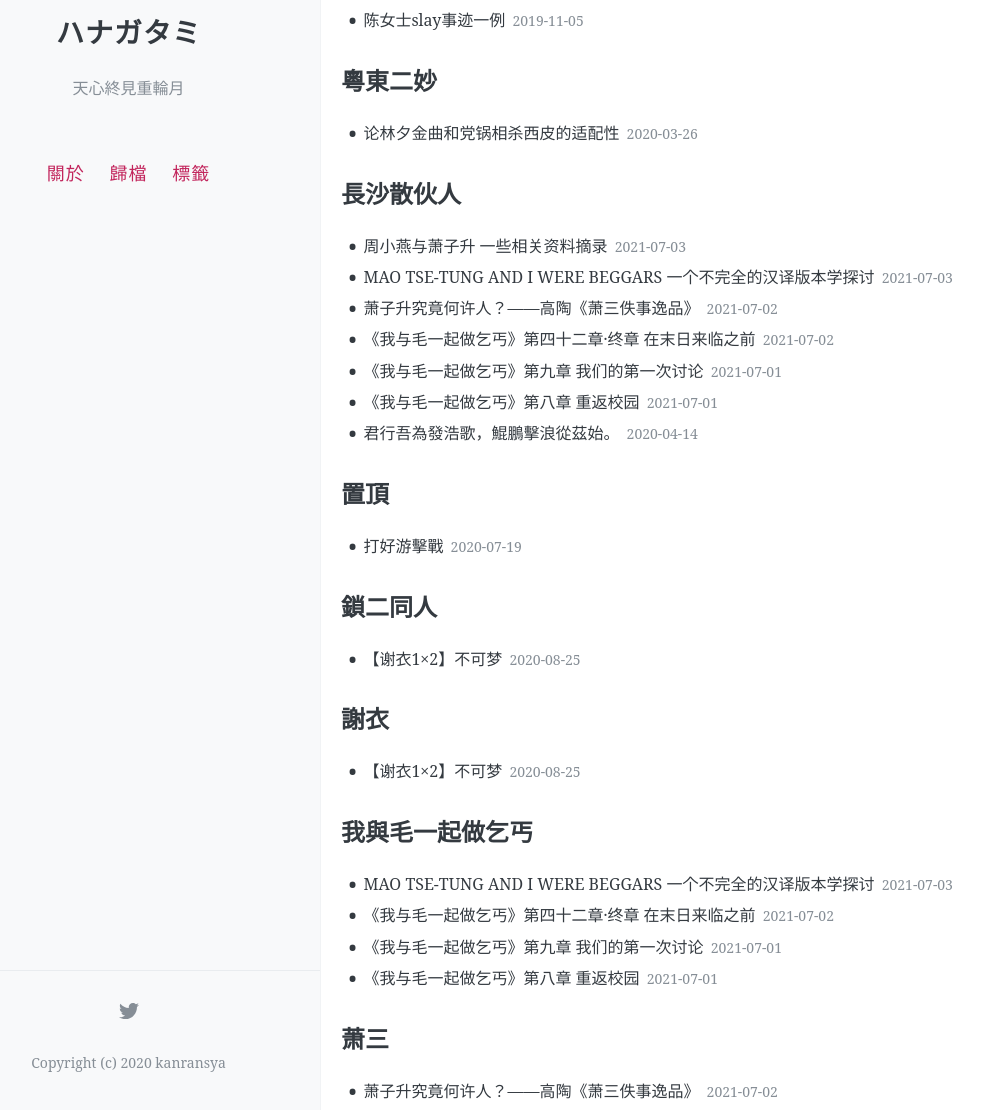
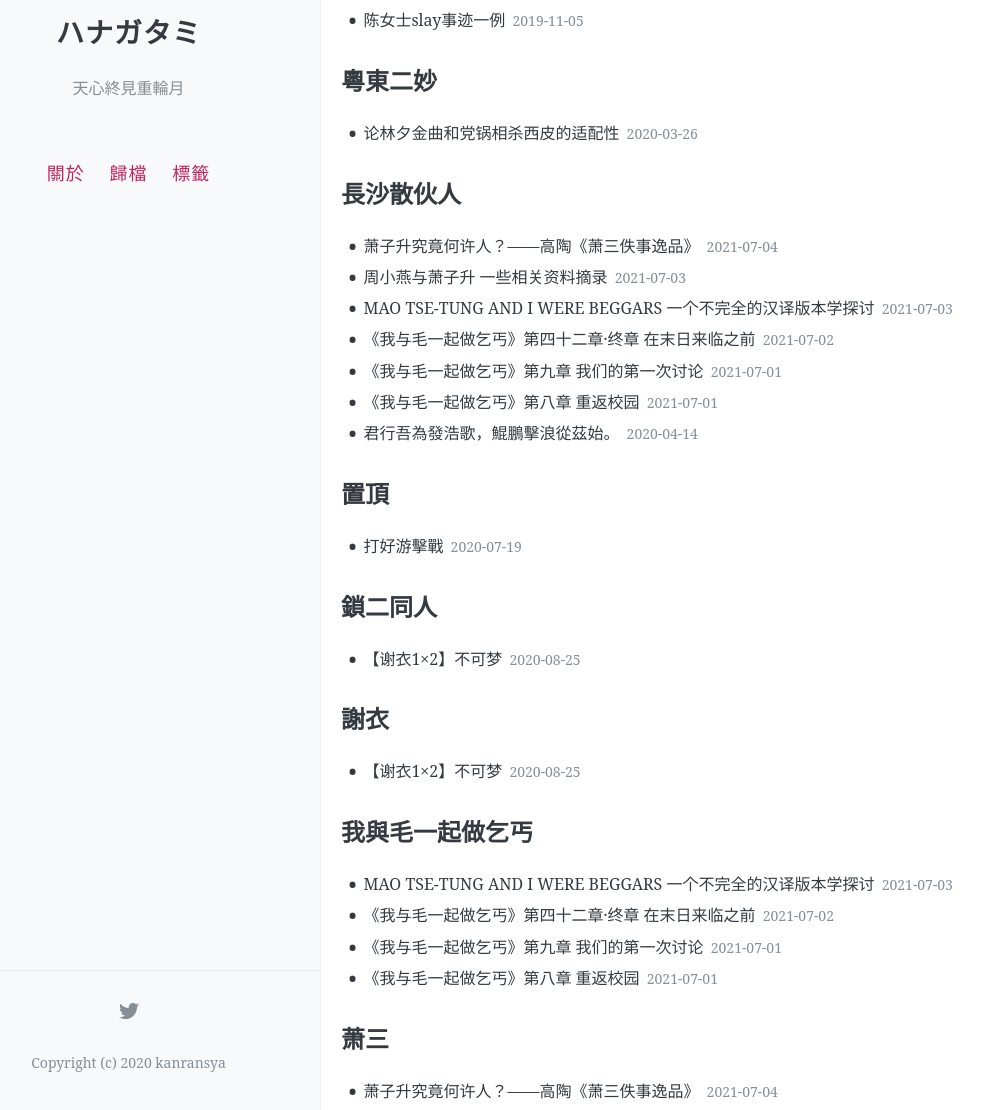
Before and after one commit to kanransya/nami-jetcoaster, a Jekyll site: the page built from tags/index.html, in a window 1280 px wide and 1400 px high, scrolled down 5316 px. Shown: the part 290-1400 px from the top of the window, without its empty margins (63-1046 px from the left). Built offline with Jekyll 4.4.1, drawn with Linux system fonts in a browser that asks for light colours; comment, search, counter and statistics services are not loaded; some of the changed text lies outside the part shown.

Commit message:
Update 2021-07-04-emisiaomemories.md

```diff
--- a/_posts/2021-07-04-emisiaomemories.md
+++ b/_posts/2021-07-04-emisiaomemories.md
@@ -1,7 +1,7 @@
 ---
 layout: post
 title: 萧子升究竟何许人？——高陶《萧三佚事逸品》
-date: 2021-07-02 00:00:01
+date: 2021-07-04
 author: 高陶
 tags: [長沙散伙人,蕭子昇,萧三]
 
```
